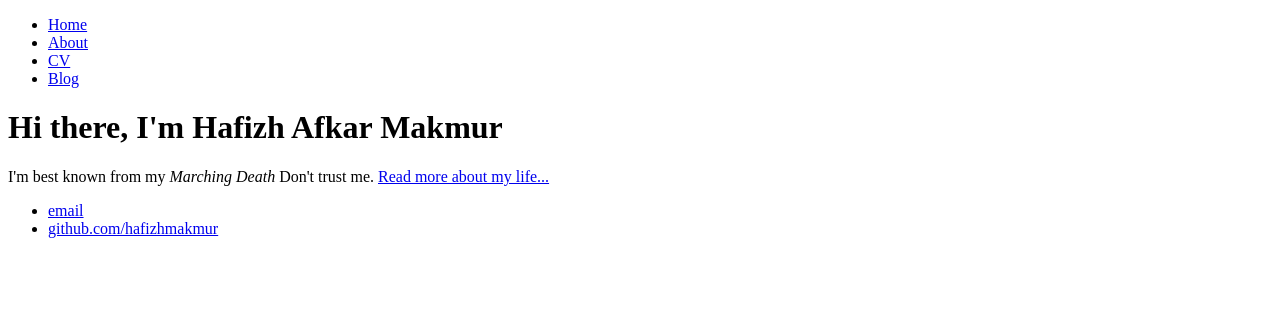
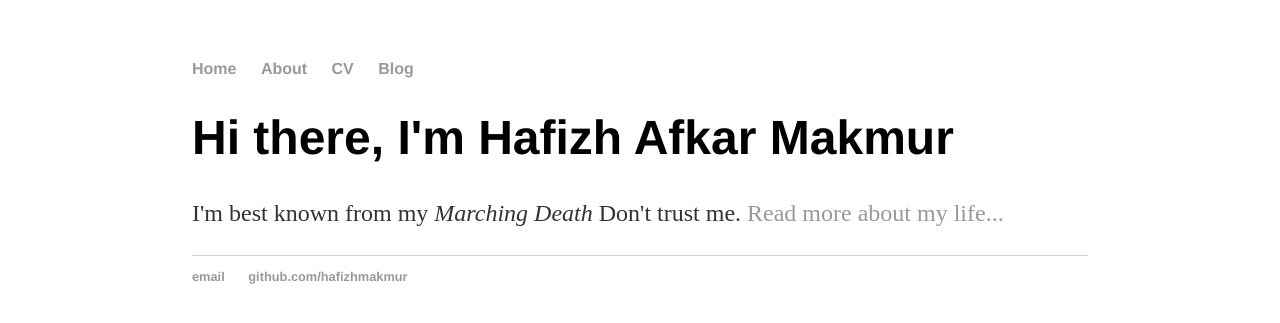
Before and after one commit to hafizhmakmur/explore-the-ethereal-ai, a Jekyll site: the page built from index.html, in a window 1280 px wide. Shown: the top 323 px of the page. Built offline with Jekyll 4.4.1, drawn with Linux system fonts in a browser that asks for light colours.

Commit message:
Kompilasi blog

```diff
--- a/_layouts/default.html
+++ b/_layouts/default.html
@@ -3,7 +3,7 @@
 	<head>
 			<title>{{ page.title }}</title>
 		<!-- link to main stylesheet -->
-		<link rel="stylesheet" type="text/css" href="${pageContext.request.contextPath}/css/main.css">
+		<link rel="stylesheet" type="text/css" href="css/main.css">
 	</head>
 	<body>
 		<nav>
```
